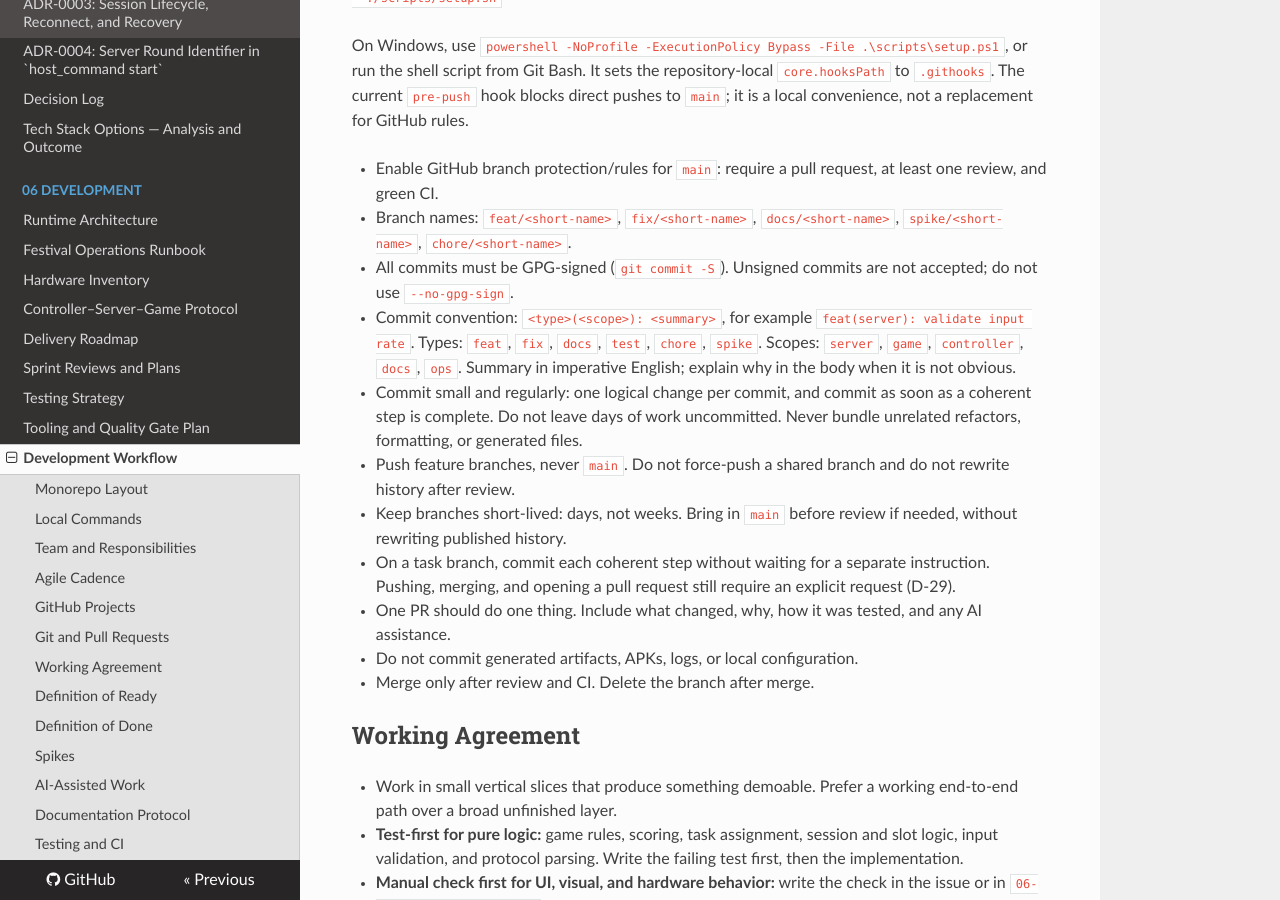
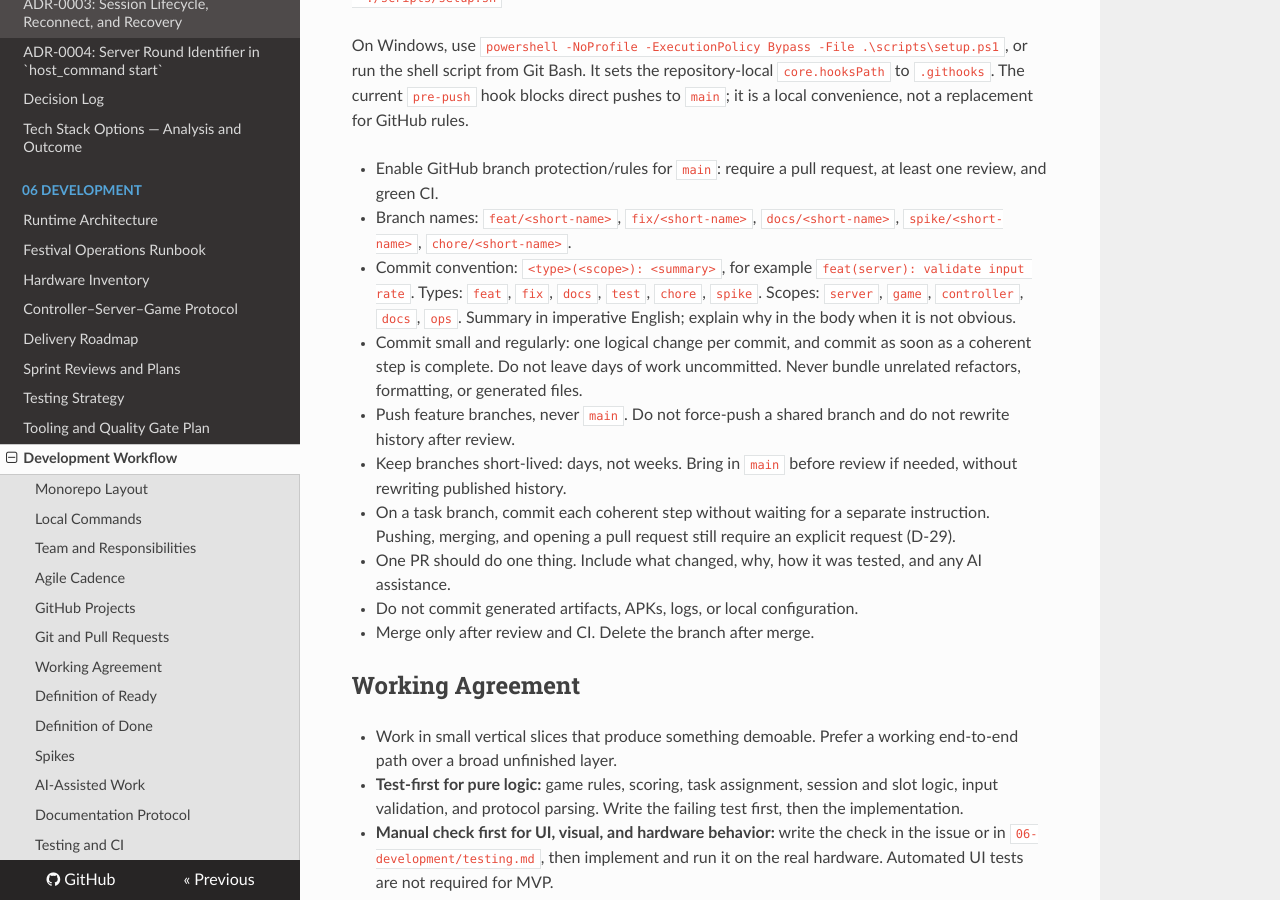
Before and after one commit to PSZLBit/ProszkowskaDrift, an MkDocs documentation site: the page built from documentation/06-development/workflow.md, in a window 1280 px wide and 900 px high, scrolled down 3038 px. Built offline with MkDocs 1.6.1, drawn with Linux system fonts in a browser that asks for light colours; nearby versions of some CDN libraries.

```diff
--- a/documentation/06-development/workflow.md
+++ b/documentation/06-development/workflow.md
@@ -135,8 +135,6 @@ outcome and acceptance criteria. Link every PR to an issue.
   at least one review, and green CI.
 - Branch names: `feat/<short-name>`, `fix/<short-name>`, `docs/<short-name>`,
   `spike/<short-name>`, `chore/<short-name>`.
-- All commits must be GPG-signed (`git commit -S`). Unsigned commits are not
-  accepted; do not use `--no-gpg-sign`.
 - Commit convention: `<type>(<scope>): <summary>`, for example
   `feat(server): validate input rate`. Types: `feat`, `fix`, `docs`, `test`,
   `chore`, `spike`. Scopes: `server`, `game`, `controller`, `docs`, `ops`.
--- a/mkdocs.yml
+++ b/mkdocs.yml
@@ -5,8 +5,8 @@ edit_uri: edit/main/documentation/
 docs_dir: documentation
 theme:
   name: readthedocs
-  logo: assets/favicon.ico
-  favicon: assets/favicon.ico
+  logo: assets/logo.png
+  favicon: img/favicon.ico
   highlightjs: true
   hljs_languages:
     - yaml
```
Also changed, not shown: AGENTS.md (+0 -2 lines), documentation/README.md (+2 -2 lines), game/assets/CREDITS.md (+11 -8 lines), documentation/assets/logo.png (added), documentation/img/favicon.ico (renamed from documentation/assets/favicon.ico), 3 other files.
